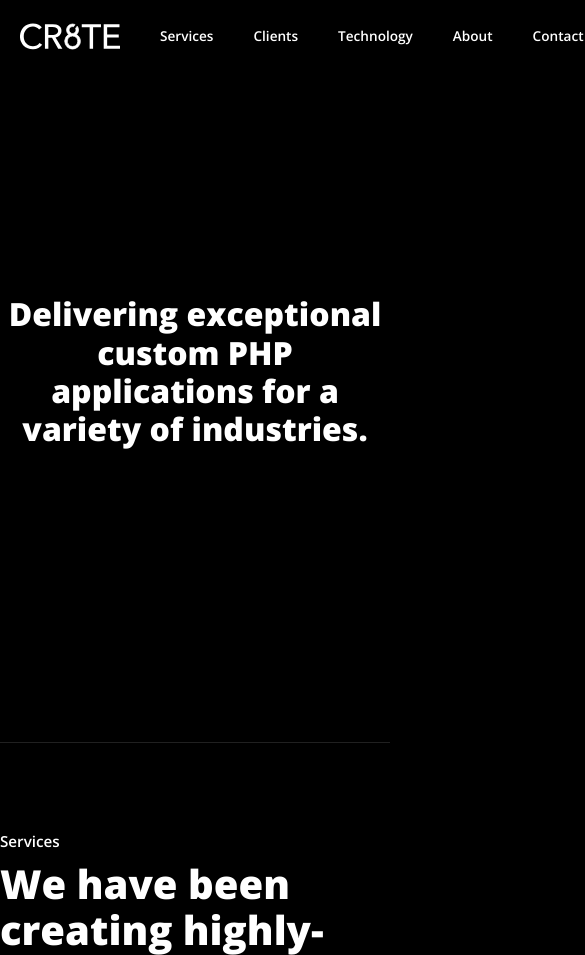
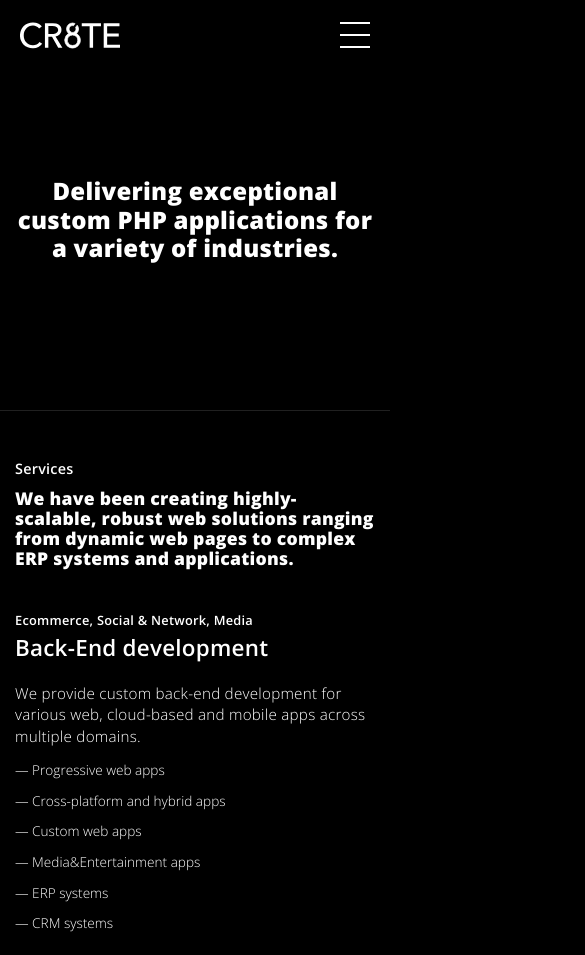
Before and after one commit to kirils8/landing-page-cr8te, a website built with Parcel: page index.html in a window 390 px wide. Shown: the top 955 px of the page, 585 px wide, since content can reach past the window. Built offline with nearby package versions, Linux system fonts and the light colour scheme.

Commit message:
mobile version ready

```diff
--- a/css/main.css
+++ b/css/main.css
@@ -333,6 +333,10 @@ header nav {
   padding: 20px;
 }
 
+h1, h2, h3, h4, p, h5, span, h6 {
+  letter-spacing: 0.25px;
+}
+
 h1 {
   font-family: "Open Sans Extra Bold", sans-serif;
   font-size: 3.5em;
@@ -355,20 +359,23 @@ h3, h4, h5 {
 h3 {
   font-size: 1.8em;
   margin-top: 0;
-  padding-right: 10%
+  padding-right: 10%;
+  line-height: 1.1em;
+  margin-bottom: 0;
 }
 
 h4 {
   font-size: 0.95em;
   padding-top: 70px;
   padding-bottom: 10px;
-  margin-bottom: 0;
+  margin: 0;
 }
 
 h5 {
   font-size: 0.8em;
   padding-bottom: 5px;
   margin-top: 0;
+  margin-bottom: 0;
 }
 
 p {
@@ -400,6 +407,7 @@ p {
 .section-wrapper {
   max-width: 800px;
   margin: 0 auto;
+  padding: 0 15px;
 }
 
 .p-big-font {
@@ -447,7 +455,8 @@ p {
 
 .clients-logos-wrapper a img {
   width: 180px;
-  height: 180px;
+  height: auto;
+  max-width: 100%;
 }
 
 .h2-image-grid {
@@ -462,3 +471,134 @@ footer .copyright {
   text-align: center;
   display: block;
 }
+
+.mobile-menu {
+  position: static;
+  z-index: 9;
+  display: none;
+  height: 30px;
+  width: 60px;
+  justify-content: flex-end;
+  align-items: center;
+  overflow: hidden;
+  color: transparent;
+  white-space: nowrap;
+}
+
+.mobile-menu span {
+  position: absolute;
+  height: 2px;
+  width: 30px;
+  background: white;
+  transition: background 0.2s;
+}
+
+.mobile-menu span:before,
+.mobile-menu span:after {
+  content: "";
+  top: 0;
+  left: 0;
+  transition: background 0.2s, transform 0.3s;
+  position: absolute;
+  height: 2px;
+  width: 30px;
+    background: white;
+}
+
+.mobile-menu span:after {
+  transform: translateY(12px);
+}
+
+.mobile-menu span:before {
+  transform: translateY(-12px);
+}
+
+.section-container-banner {
+  padding-bottom: 0;
+}
+
+@media only screen and (max-width: 768px) {
+  .mobile-menu {
+    display: flex;
+    align-items: center;
+  }
+
+  .menu-wrapper {
+    display: none;
+  }
+
+  .section-container-banner {
+    min-height: 300px;
+  }
+
+  .section-container-banner h1 {
+    font-size: 2.5em;
+  }
+
+  h3 {
+    font-size: 1.4em;
+    line-height: 1.35em;
+  }
+
+  h2 {
+    font-size: 1.8em;
+    padding-bottom: 30px;
+  }
+
+  h4 {
+    padding-top: 50px;
+    font-size: 0.9em;
+  }
+
+  .p-big-font {
+    font-size: 1em;
+    line-height: 1.5em;
+    margin-top: 3px;
+  }
+
+  .clients-logos-wrapper a img {
+    width: 125px;
+    height: auto;
+  }
+
+  .h2-image-grid {
+    margin-bottom: 0;
+  }
+}
+
+@media only screen and (max-width: 568px) {
+  .section-container-banner h1 {
+    font-size: 1.5em;
+  }
+
+  h2 {
+    font-size: 1.1em;
+  }
+
+  .clients-logos-row {
+    flex-wrap: wrap;
+  }
+
+  .clients-logos-wrapper a {
+    flex-basis: 50%;
+    text-align: center;
+  }
+
+  .services-wrapper {
+    flex-direction: column;
+  }
+
+  .p-big-font {
+    font-size: 0.95em;
+    line-height: 1.4em;
+    margin-top: 20px;
+  }
+
+  .h2-image-grid {
+    padding-bottom: 20px;
+  }
+
+  .section-container {
+    padding-bottom: 40px;
+  }
+}
--- a/index.html
+++ b/index.html
@@ -100,6 +100,7 @@
           </li>
         </ul>
       </div>
+      <a href="#navigation" class="mobile-menu"><span></span></a>
     </nav>
   </header>
 
```
